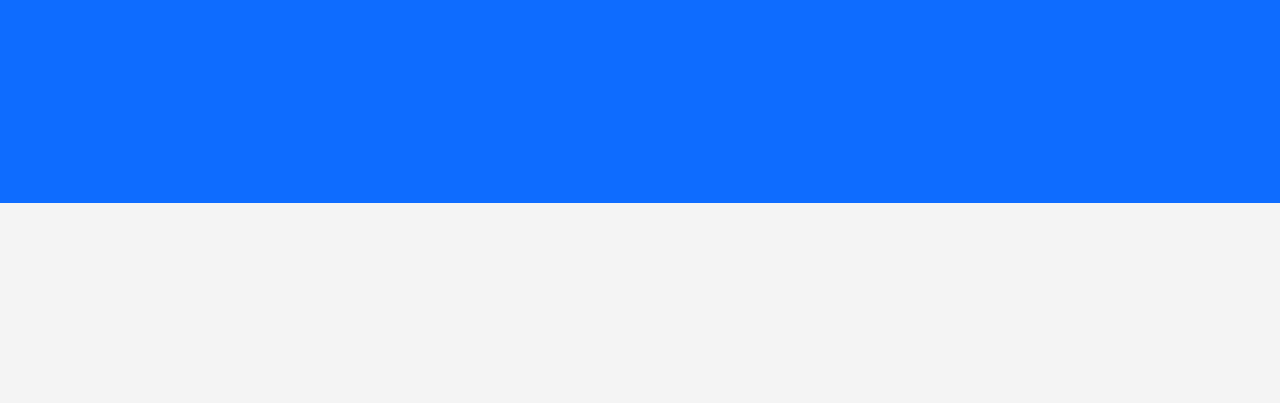
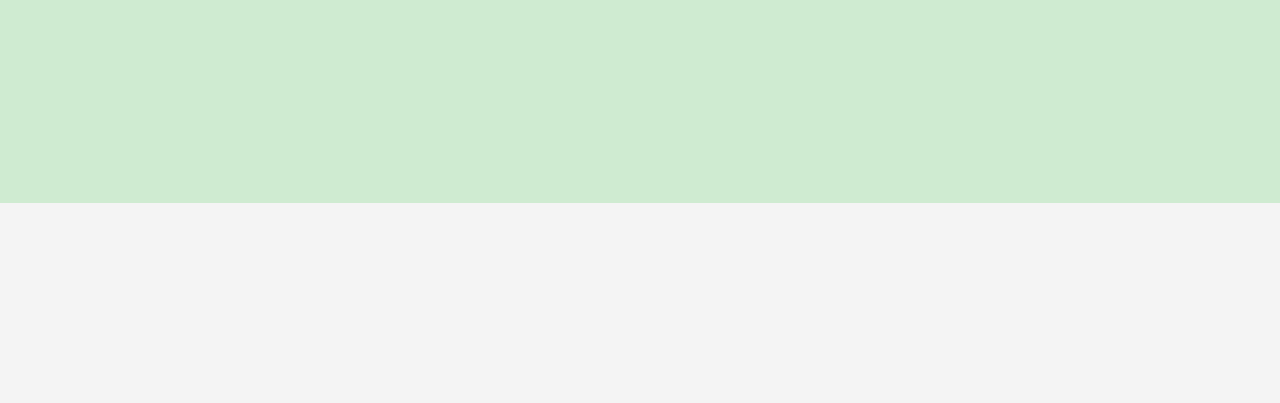
Before and after one commit to iamjuant/Practice-and-Tutorials, a plain HTML site: page SassCrashCourse/index.html in a window 1280 px wide. Shown: the part 397-800 px from the top of the page. Drawn offline with nearby package versions, Linux system fonts and the light colour scheme.

Commit message:
finished

```diff
--- a/SassCrashCourse/scss/_config.scss
+++ b/SassCrashCourse/scss/_config.scss
@@ -1,6 +1,6 @@
 $font-stack: Arial, Helvetica, sans-serif;
 $light-color: #f4f4f4;
-$primary-color: #0e6cff;
+$primary-color: #cfebd1;
 //$primary-color: #62bd6e;
 $secondary-color: #ff8700;
 
```
Also changed, not shown: htmlcheatsheet/index.html (+7 -0 lines), SassCrashCourse/css/style.css.
